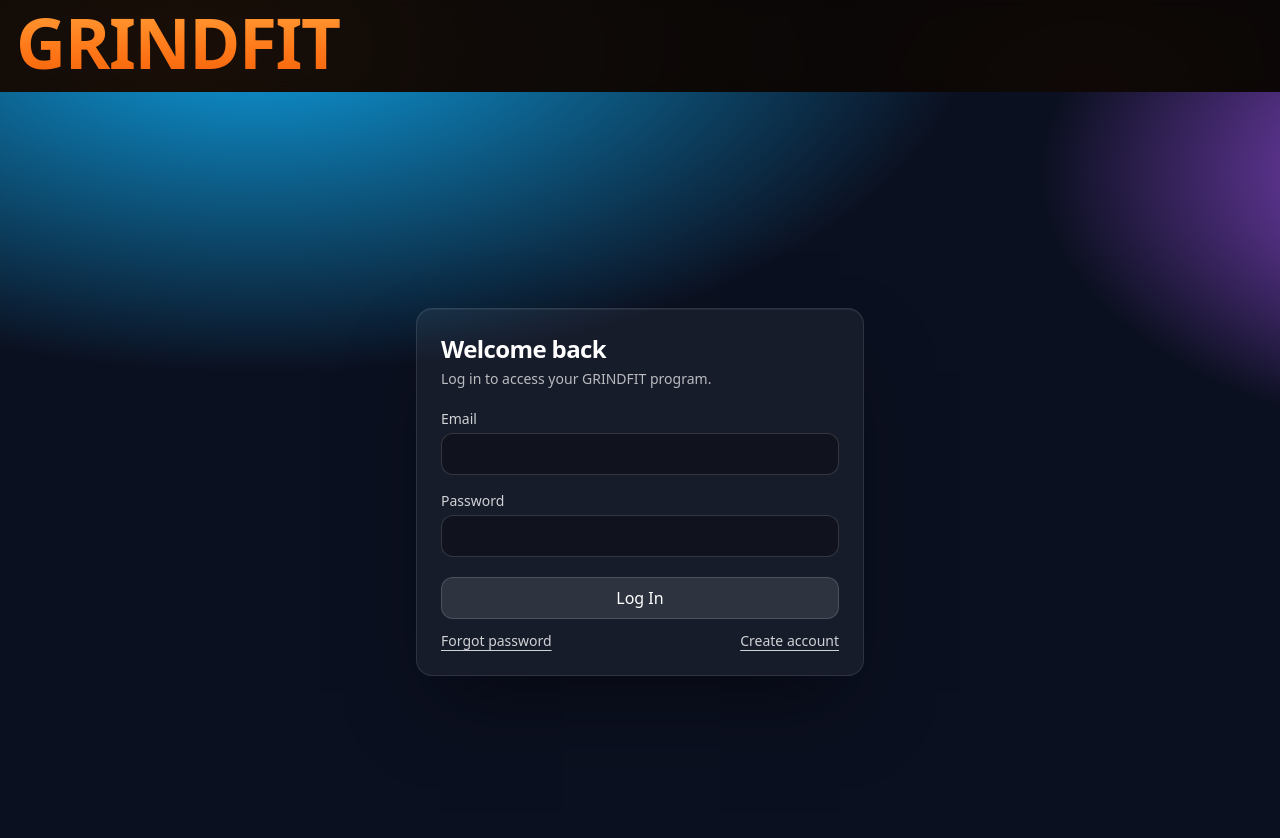
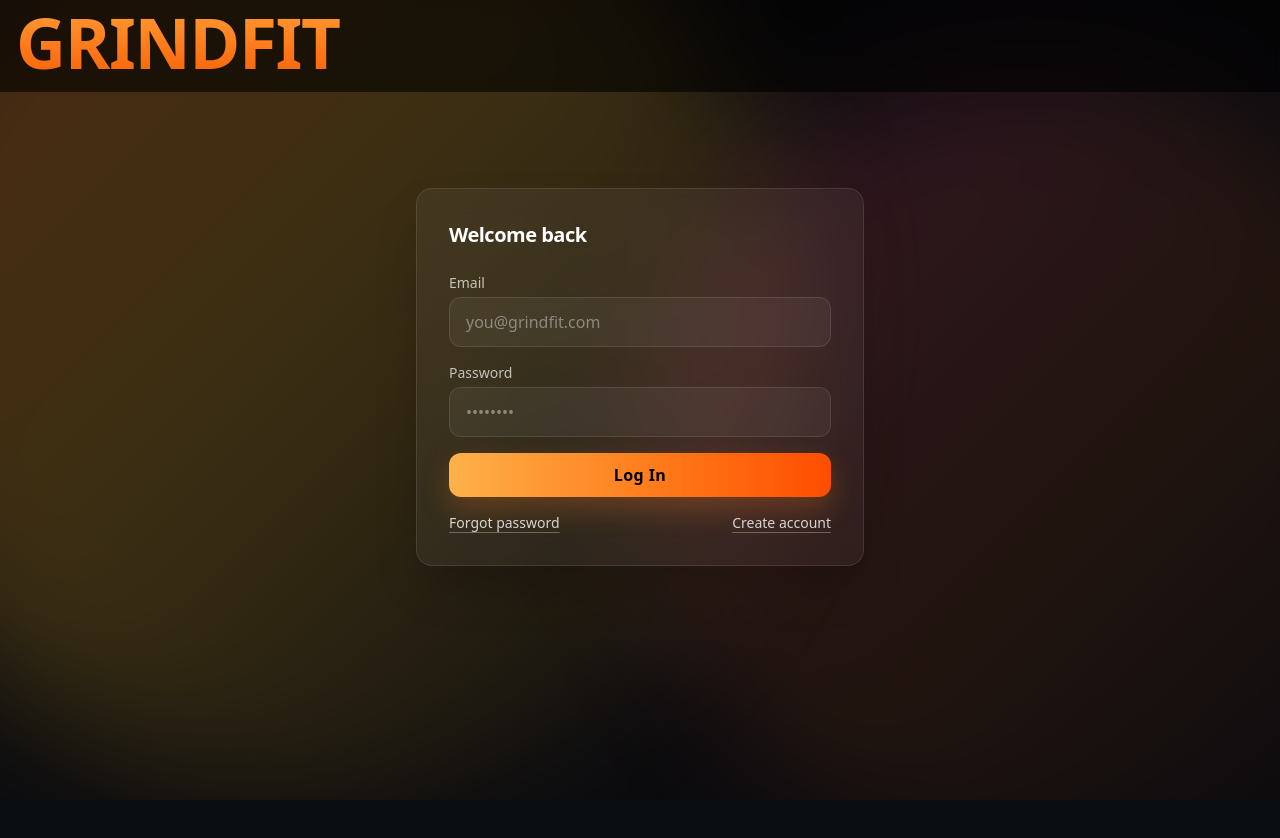
Before and after one commit to GrindFit/grindfit-webapp, a Next.js app: page /login in a window 1280 px wide. Shown: the top 838 px of the page. After the commit the page ends 800 px from the top, so only its background shows below. Built offline with nearby package versions, Linux system fonts and the light colour scheme; no server answers.

Commit message:
Update login.jsx
style: brand gradient + clean login layout

```diff
--- a/pages/login.jsx
+++ b/pages/login.jsx
@@ -1,12 +1,11 @@
 // /pages/login.jsx
 import { useState } from "react";
 import { useRouter } from "next/router";
+import Nav from "../components/Nav";
 import { supabase } from "../lib/supabaseClient";
-import Nav from "../components/Nav";
 
 export default function Login() {
   const router = useRouter();
-  const redirect = router.query.redirect || "/member";
   const [email, setEmail] = useState("");
   const [password, setPassword] = useState("");
   const [loading, setLoading] = useState(false);
@@ -18,73 +17,97 @@ export default function Login() {
     setLoading(true);
     const { error } = await supabase.auth.signInWithPassword({ email, password });
     setLoading(false);
-    if (error) return setErr(error.message);
-    router.push(redirect);
+    if (error) {
+      setErr(error.message);
+      return;
+    }
+    // send members straight to the hub
+    router.replace("/member");
   };
 
-  const onReset = async () => {
-    setErr("");
-    if (!email) return setErr("Enter your email to reset password.");
-    const origin = window.location.origin;
-    const { error } = await supabase.auth.resetPasswordForEmail(email, {
-      redirectTo: `${origin}/auth/update-password`,
+  const onForgot = async () => {
+    const target = email || window.prompt("Enter your account email to reset password:");
+    if (!target) return;
+    const { error } = await supabase.auth.resetPasswordForEmail(target, {
+      redirectTo: `${window.location.origin}/auth/update-password`,
     });
-    if (error) setErr(error.message);
-    else alert("Password reset email sent.");
+    if (error) {
+      alert(error.message);
+    } else {
+      alert("Password reset email sent.");
+    }
   };
 
   return (
-    <>
+    <div className="relative min-h-screen overflow-hidden bg-[#0b0b0f] text-white">
+      {/* Top nav (logo only on this page, links hidden by Nav.jsx) */}
       <Nav />
-      <div className="min-h-screen flex items-center justify-center bg-[radial-gradient(1200px_600px_at_20%_-10%,#0ea5e9_0%,transparent_60%),radial-gradient(900px_500px_at_120%_10%,#a855f7_0%,transparent_55%),linear-gradient(180deg,#0b1020,#0b1020)] px-4">
-        <form
-          onSubmit={onSubmit}
-          className="w-full max-w-md rounded-2xl border border-white/10 bg-white/5 p-6 text-white shadow-[0_1px_0_0_rgba(255,255,255,0.06)_inset,0_40px_80px_-24px_rgba(0,0,0,0.5)]"
-        >
-          <h1 className="text-2xl font-semibold tracking-tight">Welcome back</h1>
-          <p className="text-white/70 text-sm mt-1">Log in to access your GRINDFIT program.</p>
 
-          <label className="block text-sm mt-5 mb-1 text-white/80">Email</label>
+      {/* Warm brand gradients */}
+      <div className="pointer-events-none absolute -top-40 -left-40 h-[60rem] w-[60rem] rounded-full bg-gradient-to-br from-orange-500/30 via-amber-400/20 to-transparent blur-3xl" />
+      <div className="pointer-events-none absolute top-16 -right-40 h-[50rem] w-[50rem] rounded-full bg-gradient-to-br from-pink-500/20 via-orange-500/10 to-transparent blur-3xl" />
+
+      {/* Page content */}
+      <main className="relative z-10">
+        <section className="container mx-auto px-4">
+          <div className="mx-auto mt-24 max-w-md rounded-2xl border border-white/10 bg-white/5 p-8 shadow-2xl backdrop-blur-md">
+            <h1 className="mb-6 text-xl font-semibold tracking-tight text-white">
+              Welcome back
+            </h1>
+
+            <form onSubmit={onSubmit} className="space-y-4">
+              <label className="block">
+                <span className="mb-1 block text-sm text-white/70">Email</span>
                 <input
                   type="email"
-            className="w-full rounded-xl bg-black/30 border border-white/15 px-3 py-2 outline-none focus:ring-2 focus:ring-white/20"
                   value={email}
                   onChange={(e) => setEmail(e.target.value)}
                   required
+                  className="w-full rounded-xl border border-white/10 bg-white/5 px-4 py-3 text-white placeholder-white/40 outline-none focus:ring-2 focus:ring-orange-400/60"
+                  placeholder="you@grindfit.com"
                 />
+              </label>
 
-          <label className="block text-sm mt-4 mb-1 text-white/80">Password</label>
+              <label className="block">
+                <span className="mb-1 block text-sm text-white/70">Password</span>
                 <input
                   type="password"
-            className="w-full rounded-xl bg-black/30 border border-white/15 px-3 py-2 outline-none focus:ring-2 focus:ring-white/20"
                   value={password}
                   onChange={(e) => setPassword(e.target.value)}
                   required
+                  className="w-full rounded-xl border border-white/10 bg-white/5 px-4 py-3 text-white placeholder-white/40 outline-none focus:ring-2 focus:ring-orange-400/60"
+                  placeholder="••••••••"
                 />
+              </label>
 
-          {err && <div className="mt-3 text-sm text-red-300">{err}</div>}
+              {err && <p className="text-sm text-red-400">{err}</p>}
 
               <button
+                type="submit"
                 disabled={loading}
-            className="mt-5 w-full rounded-xl border border-white/15 bg-white/10 hover:bg-white/20 px-4 py-2 font-medium"
+                className="btn-primary mt-2 w-full"
               >
-            {loading ? "Logging in..." : "Log In"}
+                {loading ? "Logging in…" : "Log In"}
               </button>
+            </form>
 
-          <div className="mt-3 flex items-center justify-between text-sm">
+            <div className="mt-4 flex items-center justify-between text-sm">
               <button
-              type="button"
-              onClick={onReset}
-              className="text-white/80 hover:text-white underline underline-offset-4"
+                onClick={onForgot}
+                className="text-white/80 underline decoration-white/30 underline-offset-4 hover:text-white"
               >
                 Forgot password
               </button>
-            <a href="/signup" className="text-white/80 hover:text-white underline underline-offset-4">
+              <a
+                href="/signup"
+                className="text-white/80 underline decoration-white/30 underline-offset-4 hover:text-white"
+              >
                 Create account
               </a>
             </div>
-        </form>
           </div>
-    </>
+        </section>
+      </main>
+    </div>
   );
 }
```
Lines whose indentation alone changed are shown as unchanged.
